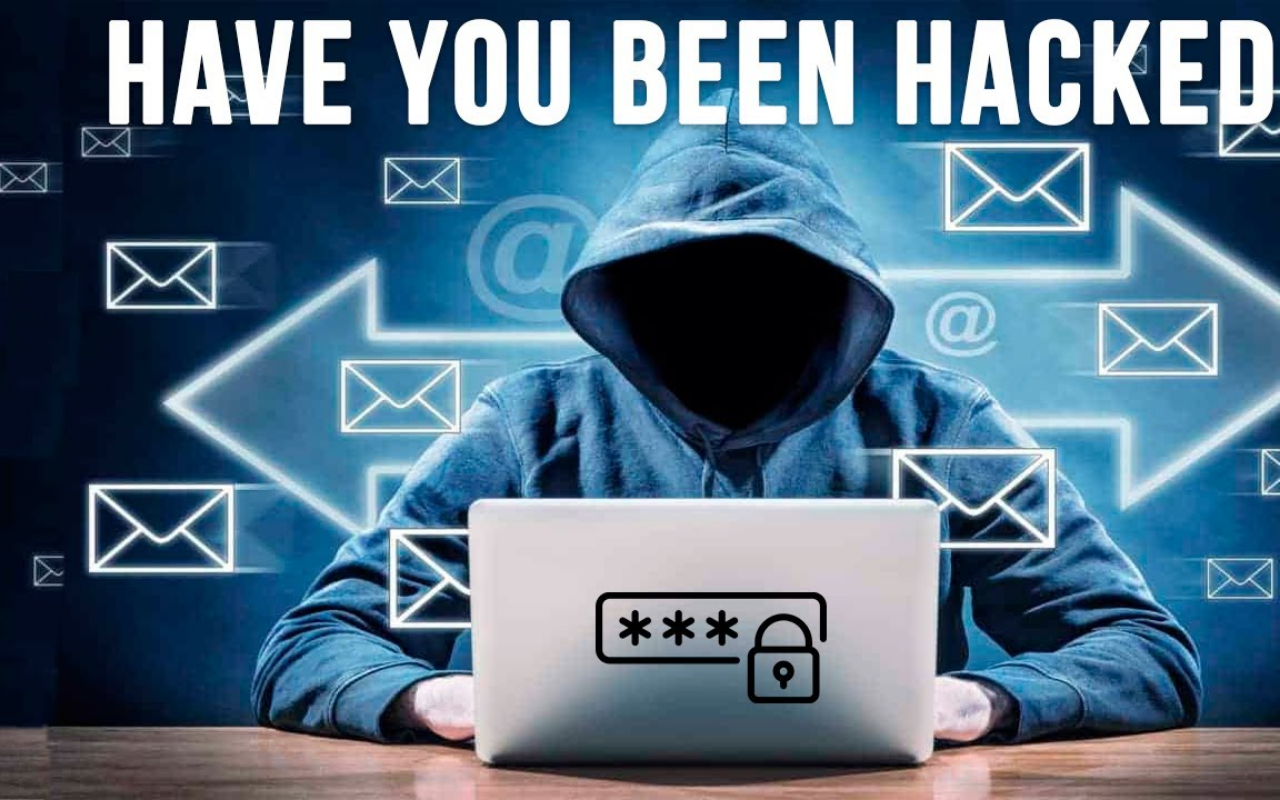
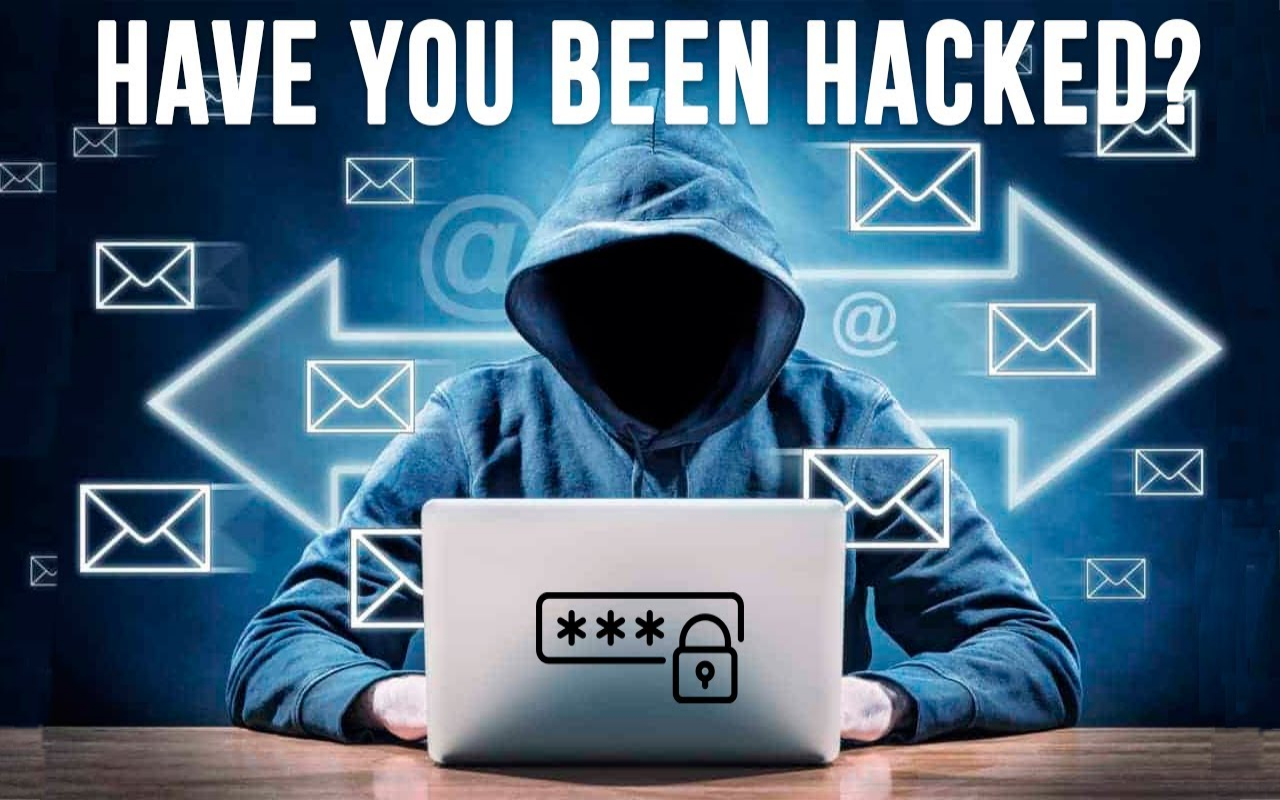
Before and after one commit to Mahmoudshee/have_you_been_hacked, a plain HTML site: page hacked/index.html in a window 1280 px wide. Drawn offline with Linux system fonts and the light colour scheme.

Commit message:
Update hacked.css

```diff
--- a/hacked/hacked.css
+++ b/hacked/hacked.css
@@ -1,6 +1,10 @@
 body {
     background-image: url(hacked5.jpg);
     background-repeat: no-repeat;
-    background-size: cover;
-    background-attachment: fixed;
+    background-size: 100% 100%; /* Ensure the background covers the entire viewport */
+    background-position: center;
+    margin: 0;
+    padding: 0;
+    height: 100vh;
+    width: 100vw; /* Ensure the body takes the full width of the viewport */
 }
```
